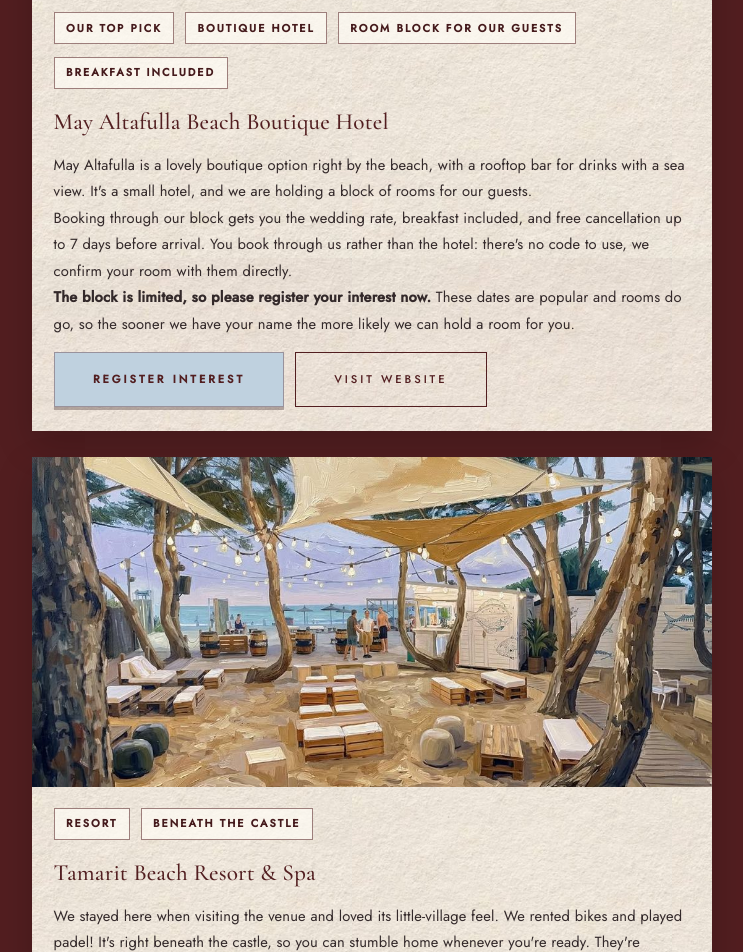
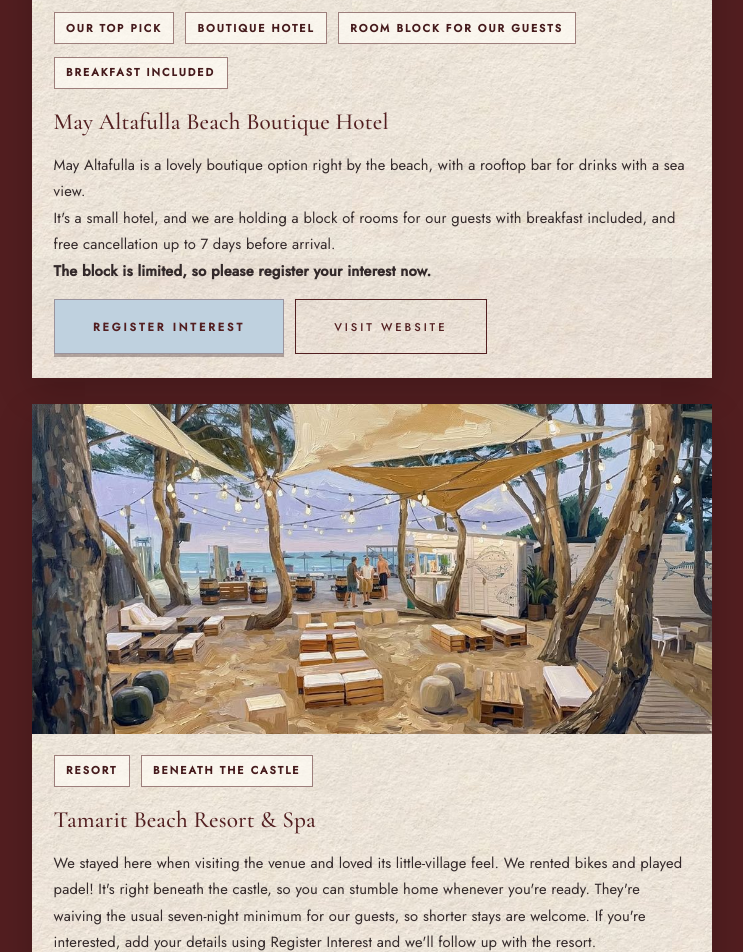
Before and after one commit to churlbap/wedding-site, a plain HTML site: page where-to-stay.html in a window 1280 px wide. Shown: the part 1433-2385 px from the top of the page, without its empty margins (268-1011 px from the left). Drawn offline with nearby package versions, Linux system fonts and the light colour scheme; a web font is replaced by a local one.

Commit message:
Set the May card copy to Charlotte's wording

```diff
--- a/where-to-stay.html
+++ b/where-to-stay.html
@@ -8,7 +8,7 @@
   <link rel="preconnect" href="https://fonts.googleapis.com">
   <link rel="preconnect" href="https://fonts.gstatic.com" crossorigin>
   <link href="https://fonts.googleapis.com/css2?family=Cormorant+Garamond:ital,wght@0,400;0,500;0,600;1,400&family=Italianno&family=Jost:wght@300;400;500&display=swap&family=Dawning+of+a+New+Day" rel="stylesheet">
-  <link rel="stylesheet" href="styles.css?v=178">
+  <link rel="stylesheet" href="styles.css?v=179">
 </head>
 <body class="page-stay">
   <header class="site-header">
@@ -57,9 +57,9 @@
         <span class="tag">Room block for our guests</span>
         <span class="tag">Breakfast included</span>
         <h3>May Altafulla Beach Boutique Hotel</h3>
-        <p>May Altafulla is a lovely boutique option right by the beach, with a rooftop bar for drinks with a sea view. It's a small hotel, and we are holding a block of rooms for our guests.</p>
-        <p>Booking through our block gets you the wedding rate, breakfast included, and free cancellation up to 7 days before arrival. You book through us rather than the hotel: there's no code to use, we confirm your room with them directly.</p>
-        <p><strong>The block is limited, so please register your interest now.</strong> These dates are popular and rooms do go, so the sooner we have your name the more likely we can hold a room for you.</p>
+        <p>May Altafulla is a lovely boutique option right by the beach, with a rooftop bar for drinks with a sea view.</p>
+        <p>It's a small hotel, and we are holding a block of rooms for our guests with breakfast included, and free cancellation up to 7 days before arrival.</p>
+        <p><strong>The block is limited, so please register your interest now.</strong></p>
         <p class="btn-row"><a class="btn" href="register-interest.html">Register Interest</a> <a class="btn ghost" href="https://www.mayboutiquehotel.com/en/" target="_blank" rel="noopener">Visit Website</a></p>
         </div>
       </div>
```
Also changed, not shown: 404.html (+1 -1 lines), faq.html (+1 -1 lines), index.html (+1 -1 lines), local-area.html (+1 -1 lines), register-interest.html (+1 -1 lines), schedule.html (+1 -1 lines).
